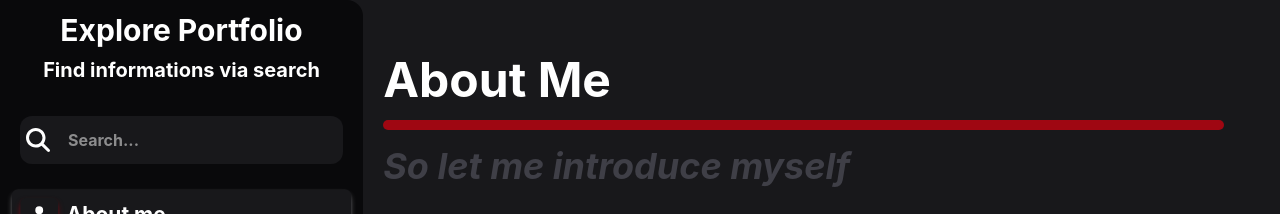
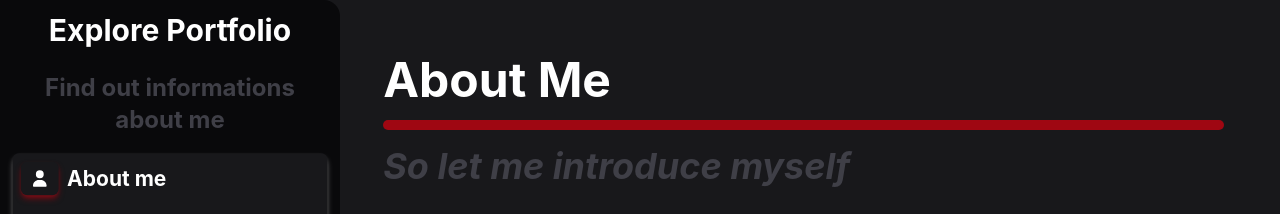
Before and after one commit to kkamildev/final-portfolio-project, a React (Vite) app: page / in a window 1280 px wide. Shown: the top 214 px of the page. Built offline with nearby package versions, Linux system fonts and the light colour scheme.

Commit message:
small change in navbar

```diff
--- a/src/nav/Navbar.tsx
+++ b/src/nav/Navbar.tsx
@@ -4,7 +4,7 @@ import {type FC } from "react";
 
 // import modules
 import {useState, useEffect} from "react"
-import { faUser, faBook, faWrench, faEarthEurope, faCode, faLocationDot, faSearch, faBars} from "@fortawesome/free-solid-svg-icons";
+import { faUser, faBook, faWrench, faEarthEurope, faCode, faLocationDot, faBars} from "@fortawesome/free-solid-svg-icons";
 import NavButton from "./NavButton";
 import { FontAwesomeIcon } from "@fortawesome/react-fontawesome";
 import { useLocation } from "react-router-dom";
@@ -45,20 +45,9 @@ const Navbar : FC<Props> = ({}) => {
                 <section>
                     <section className="flex flex-col justify-center items-center">
                         <h1 className="font-bold text-3xl">Explore Portfolio</h1>
-                        <p className="font-bold text-xl mt-2">Find informations via search</p>
                     </section>
                     <section className="flex flex-col justify-center items-center mt-6">
-                        <section className="m-2 rounded-xl bg-zinc-900">
-                            <label htmlFor="search">
-                                <FontAwesomeIcon icon={faSearch} className="px-2 scale-150"/>
-                            </label>
-                            <input type="text" placeholder="Search..." className=" p-3 rounded-xl flex-1 font-bold" id="search"/>
-                        </section>
-                        <section>
-                            {
-                                // Results search here will come
-                            }
-                        </section>
+                        <p className="font-bold text-2xl text-zinc-700 text-center">Find out informations<br/> about me</p>
                     </section>
                     <section className="mt-5">
                         <ul className="flex flex-col gap-y-5">
```
